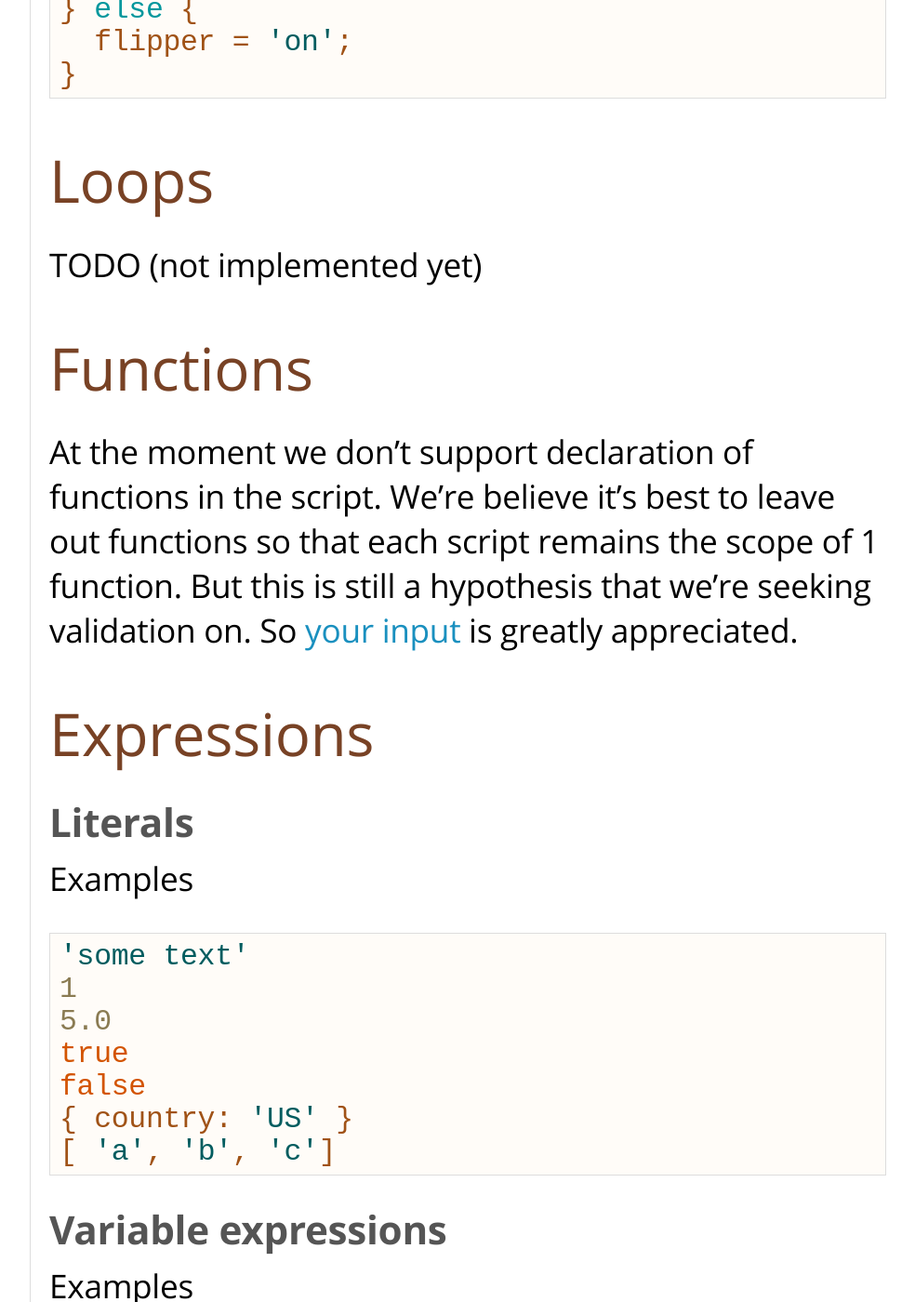
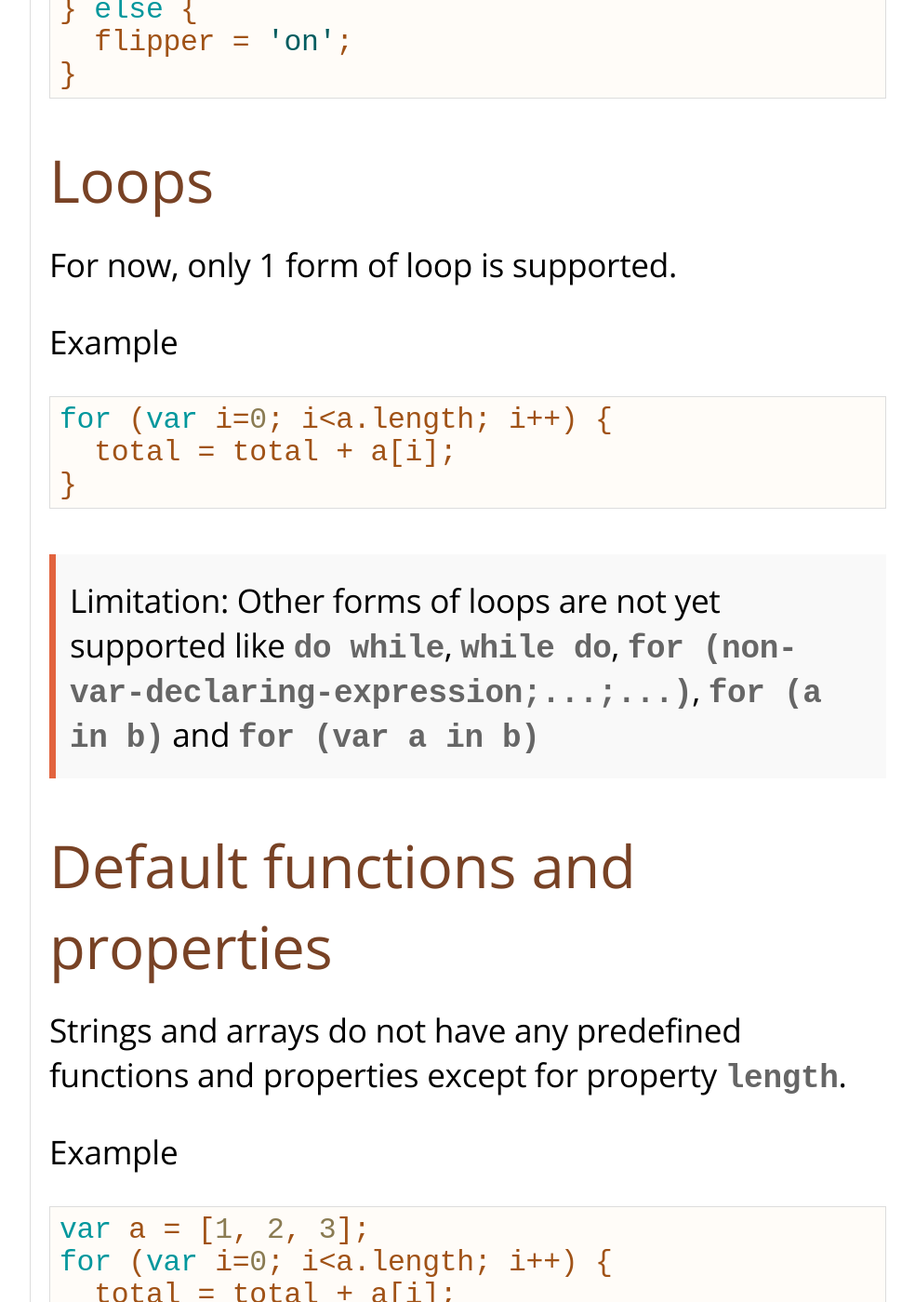
Before and after one commit to RockScript/rockscript.github.io, a Jekyll site: the page built from docs/language.md, in a window 1280 px wide and 1400 px high, scrolled down 4347 px. Shown: the whole window at 93% size, without its empty margins (188-1172 px from the left). Built offline with Jekyll 4.4.1, drawn with Linux system fonts in a browser that asks for light colours; some of the changed text lies outside the part shown.

Commit message:
Added for loop, ++, --, array.length and string.length

````diff
--- a/docs/language.md
+++ b/docs/language.md
@@ -100,9 +100,30 @@ if (flipper==='on') {
 
 ## Loops
 
-TODO (not implemented yet)
+For now, only 1 form of loop is supported.
 
-## Functions
+Example
+```javascript
+for (var i=0; i<a.length; i++) {
+  total = total + a[i];
+}
+```
+
+> Limitation: Other forms of loops are not yet supported like `do while`, `while do`, `for (non-var-declaring-expression;...;...)`, `for (a in b)` and `for (var a in b)`
+
+## Default functions and properties
+
+Strings and arrays do not have any predefined functions and properties except for property `length`.
+
+Example
+```javascript
+var a = [1, 2, 3];
+for (var i=0; i<a.length; i++) {
+  total = total + a[i];
+}
+```
+
+## Declaring functions
 
 At the moment we don't support declaration of functions in the script.  We're believe it's best to leave
 out functions so that each script remains the scope of 1 function.  But this is still a hypothesis that
@@ -160,18 +181,21 @@ customer.getAge() <= 25
 
 All the addition conversions are correctly applied like in Node.js
 
-> Limitation: While all automatic type conversions are implemented, object conversion functions like `toString ` and `valueOf` are not invoked yet.
-
-For now, only the addition `+` is supported:
+Supported: `+`, `-`, `*`, `/`, `++`, `--`
 
 Examples
 ```javascript
 'hello' + ' world'
 5 + ' EUR'
 'Formula ' + true
+count * 5
+i++
 ```
 
-> TODO: -, *, /, %. **, ++, --
+> Limitations: `%` and `**` are not yet supported.
+> And for the conversions, while all automatic type
+> conversions are implemented, object conversion functions like `toString ` and `valueOf` are
+> not invoked yet.
 
 #### Logical operators and parenthesis
 
````
